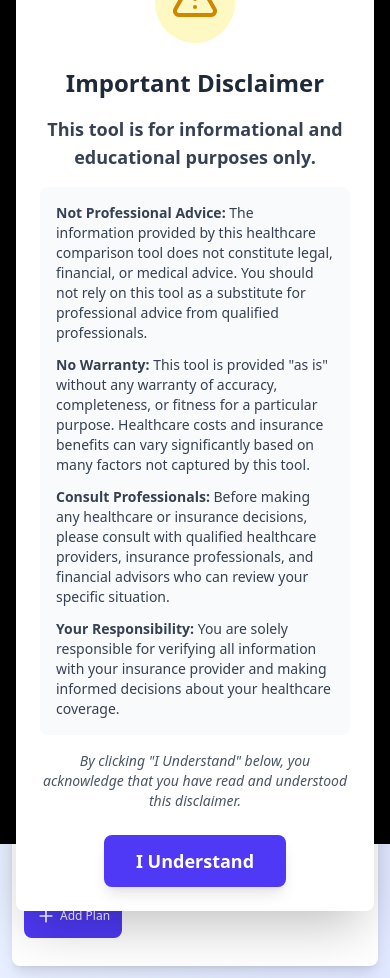
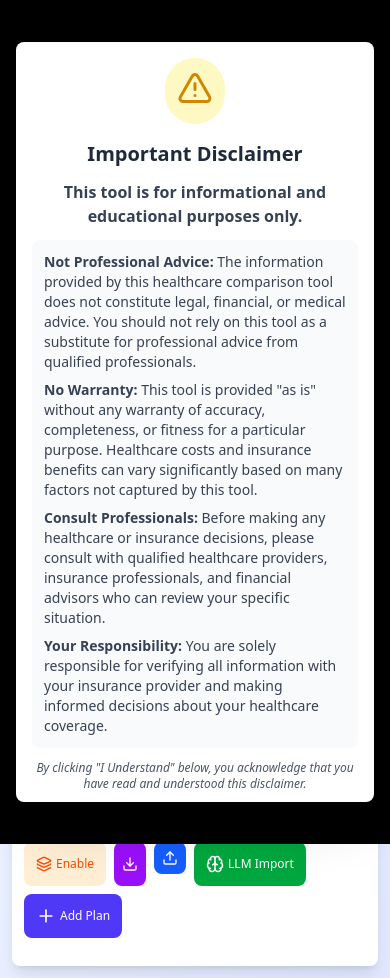
Before and after one commit to andrewperkins/healthcarecompare, a React (Vite) app: page / in a window 390 px wide. Built offline with nearby package versions, Linux system fonts and the light colour scheme.

Commit message:
Refactor code structure for improved readability and maintainability

```diff
--- a/src/App.jsx
+++ b/src/App.jsx
@@ -1654,24 +1654,24 @@ Please provide only the JSON object as your response, with accurate values extra
       {/* Disclaimer Modal */}
       {showDisclaimerModal && (
         <div className="fixed inset-0 bg-black bg-opacity-75 dark:bg-opacity-85 flex items-center justify-center p-4 z-50">
-          <div className="bg-white dark:bg-gray-800 rounded-lg shadow-2xl max-w-2xl w-full transition-colors" onClick={(e) => e.stopPropagation()}>
-            <div className="p-6 sm:p-8">
-              <div className="flex items-center justify-center mb-6">
-                <div className="bg-yellow-100 dark:bg-yellow-900/30 p-4 rounded-full">
-                  <Icon name="alert-triangle" size={48} className="text-yellow-600 dark:text-yellow-500" />
+          <div className="bg-white dark:bg-gray-800 rounded-lg shadow-2xl max-w-2xl w-full max-h-[90vh] overflow-y-auto transition-colors" onClick={(e) => e.stopPropagation()}>
+            <div className="p-4 sm:p-6 md:p-8">
+              <div className="flex items-center justify-center mb-4 sm:mb-6">
+                <div className="bg-yellow-100 dark:bg-yellow-900/30 p-3 sm:p-4 rounded-full">
+                  <Icon name="alert-triangle" size={36} className="text-yellow-600 dark:text-yellow-500 sm:w-12 sm:h-12" />
                 </div>
               </div>
 
-              <h2 className="text-2xl sm:text-3xl font-bold text-gray-800 dark:text-gray-100 text-center mb-4">
+              <h2 className="text-xl sm:text-2xl md:text-3xl font-bold text-gray-800 dark:text-gray-100 text-center mb-3 sm:mb-4">
                 Important Disclaimer
               </h2>
 
-              <div className="space-y-4 text-gray-700 dark:text-gray-300 text-sm sm:text-base">
-                <p className="font-semibold text-center text-lg">
+              <div className="space-y-3 sm:space-y-4 text-gray-700 dark:text-gray-300 text-sm sm:text-base">
+                <p className="font-semibold text-center text-base sm:text-lg">
                   This tool is for informational and educational purposes only.
                 </p>
 
-                <div className="bg-gray-50 dark:bg-gray-700 rounded-lg p-4 space-y-3">
+                <div className="bg-gray-50 dark:bg-gray-700 rounded-lg p-3 sm:p-4 space-y-2 sm:space-y-3">
                   <p>
                     <strong>Not Professional Advice:</strong> The information provided by this healthcare comparison tool does not constitute legal, financial, or medical advice. You should not rely on this tool as a substitute for professional advice from qualified professionals.
                   </p>
@@ -1689,15 +1689,15 @@ Please provide only the JSON object as your response, with accurate values extra
                   </p>
                 </div>
 
-                <p className="text-center text-sm text-gray-600 dark:text-gray-400 italic">
+                <p className="text-center text-xs sm:text-sm text-gray-600 dark:text-gray-400 italic">
                   By clicking "I Understand" below, you acknowledge that you have read and understood this disclaimer.
                 </p>
               </div>
 
-              <div className="mt-6 flex justify-center">
+              <div className="mt-4 sm:mt-6 flex justify-center">
                 <button
                   onClick={acceptDisclaimer}
-                  className="bg-indigo-600 text-white px-8 py-3 rounded-lg hover:bg-indigo-700 transition text-lg font-semibold shadow-lg"
+                  className="bg-indigo-600 text-white px-6 sm:px-8 py-2.5 sm:py-3 rounded-lg hover:bg-indigo-700 transition text-base sm:text-lg font-semibold shadow-lg w-full sm:w-auto"
                 >
                   I Understand
                 </button>
```
Also changed, not shown: styles.css, 1 other file (tests, documents, lock files or other folders).
